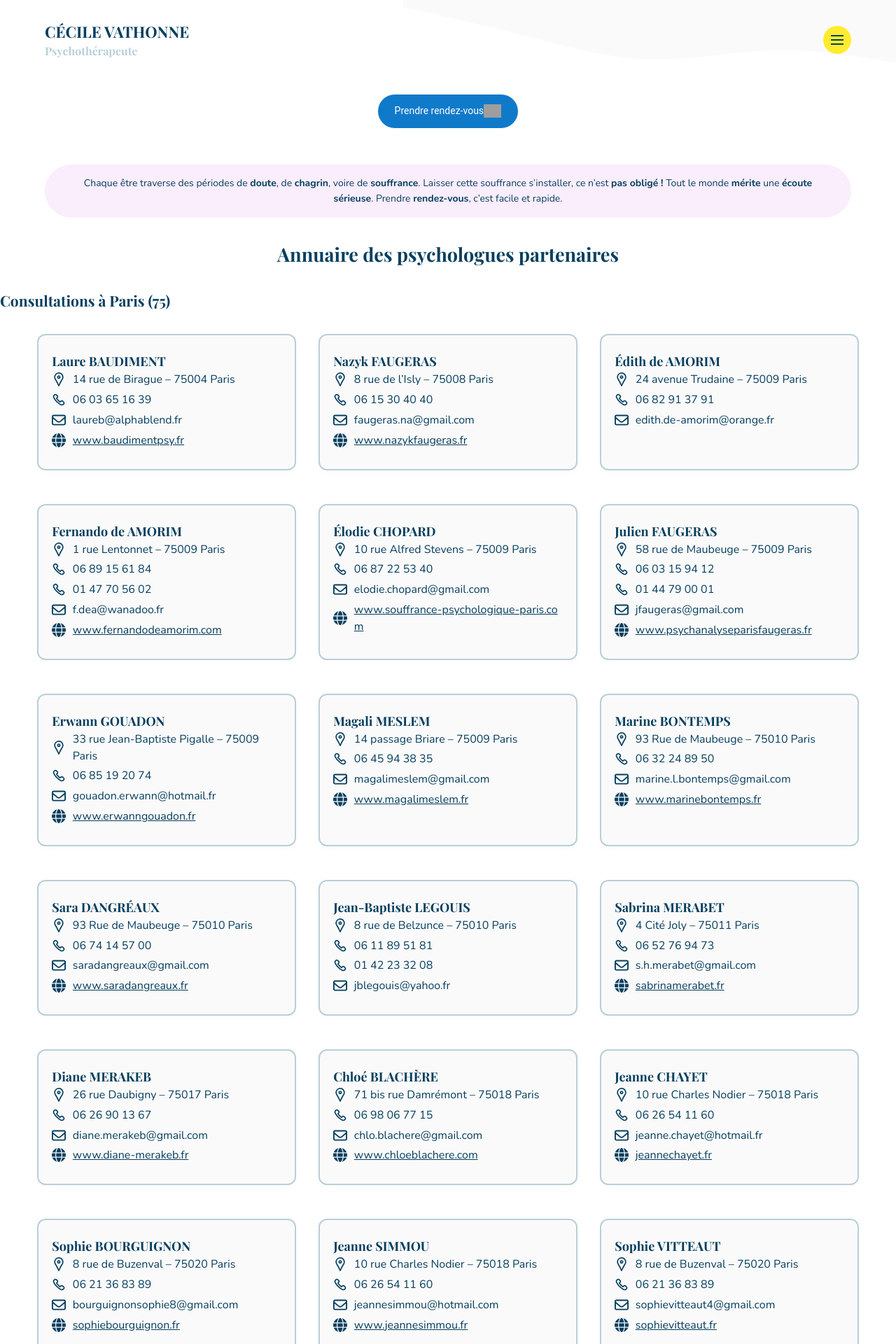
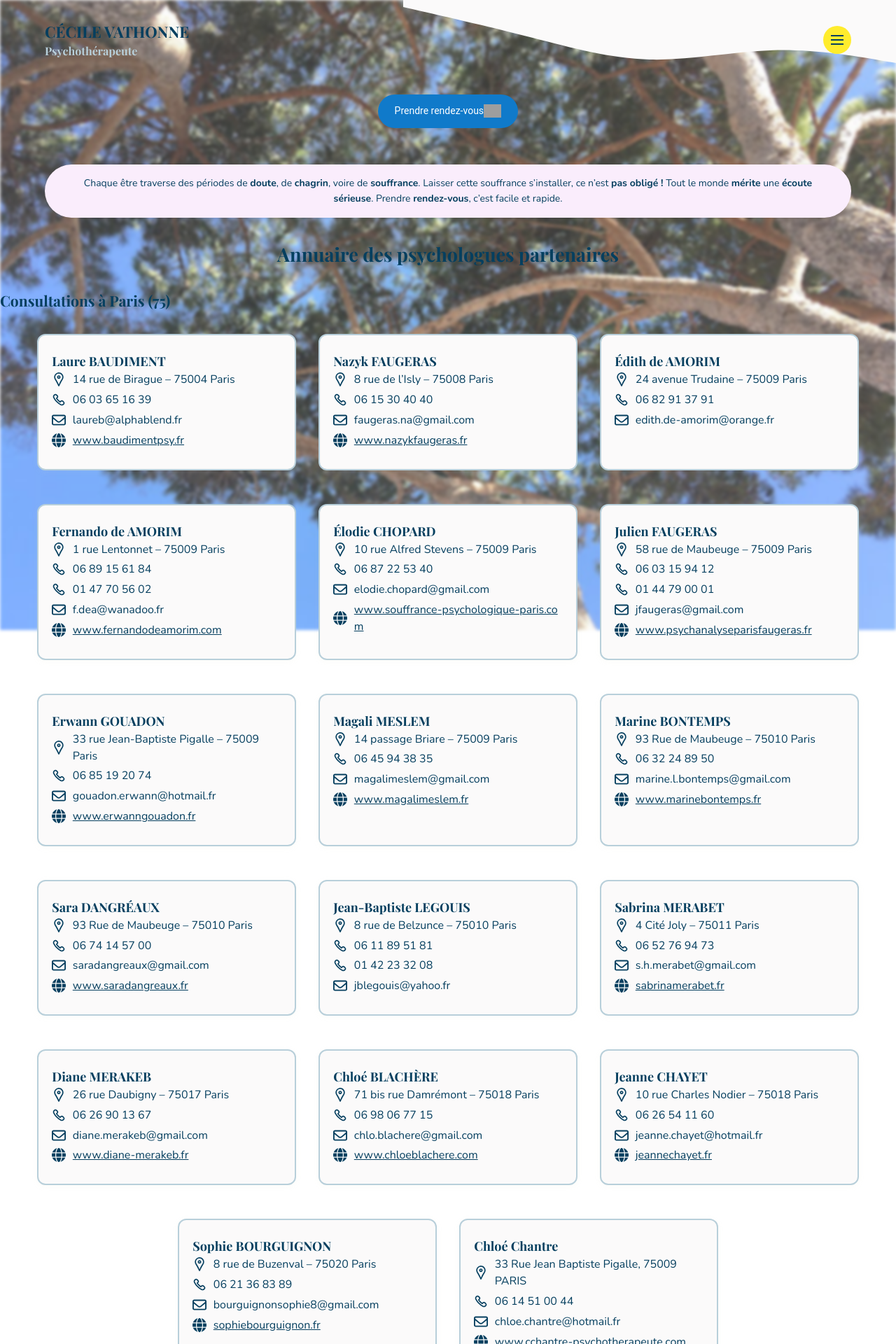
Before and after one commit to AV-13/Cecile-V, a Jekyll site: the page built from pages/network.html, in a window 1280 px wide. Shown: the top 1920 px of the page at 70% size. Built offline with Jekyll 4.4.1, drawn with Linux system fonts in a browser that asks for light colours; grey boxes are pictures that could not be loaded.

Commit message:
idée de merde de cécile

```diff
--- a/_layouts/default.html
+++ b/_layouts/default.html
@@ -39,6 +39,7 @@
 </script>
 
 <body>
+<div class="background-image"></div>
 {% include header.html %}
 <main>
     {{ content }}
--- a/assets/css/styles.css
+++ b/assets/css/styles.css
@@ -1,3 +1,15 @@
+.background-image {
+    position: fixed;
+    top: 0;
+    left: 0;
+    width: 100vw;
+    height: 100vh;
+    z-index: -1;
+    background: url('/assets/images/arbre.jpg') center center / cover no-repeat;
+    filter: blur(2px);
+    opacity: 0.8;
+    pointer-events: none;
+}
 /* Reset CSS Essentiel */
 @font-face {
     font-family: 'Nunito';
@@ -447,6 +459,19 @@ table {
 .take-appointment-button img {
     width: 15px;
     height: 15px;
+}
+@media (max-width: 400px) {
+    .appointment-images {
+        flex-direction: column;
+        gap: 16px;
+        margin: 20px 0;
+    }
+    .appointment-img {
+        width: 100%;
+        max-width: 100%;
+        border-radius: 10px;
+        box-shadow: 0 2px 8px rgba(0,0,0,0.08);
+    }
 }
 
 /* FOOTER */
--- a/index.html
+++ b/index.html
@@ -52,6 +52,10 @@ title: "Cécile Vathonne - Psychothérapeute"
                         alt="Blob"
                 />
             </div>
+<!--            <div class="appointment-images">-->
+<!--                <img src="{{ '/assets/images/accueil_psy.jpg' | relative_url }}" alt="Image 1" class="appointment-img" />-->
+<!--                <img src="{{ '/assets/images/paris.png' | relative_url }}" alt="Image 2" class="appointment-img" />-->
+<!--            </div>-->
 
             <a class="take-appointment-button" href="tel:762802577">
                 <img
--- a/pages/about-me.html
+++ b/pages/about-me.html
@@ -18,7 +18,7 @@ permalink: /a-propos/
                         Diplômée de l’Université Paris V Descartes, j’ai suivi une formation de Psychologie clinique,
                         Psychopathologie et Psychanalyse (PCPP). Je dispose donc du titre de <b>psychologue
                         clinicienne</b> et
-                        je suis référencée auprès de l’Agence Régionale de santé (numéro ADELI : 949326805).
+                        je suis référencée auprès de l’Agence Régionale de santé (numéro RPPS : 10009020818).
                         <br>
                         <br>
                         Grâce aux heures de stage clinique effectuées lors de ce cursus, je suis également habilitée à
--- a/pages/network.html
+++ b/pages/network.html
@@ -371,50 +371,6 @@ permalink: /reseau/
                 </p>
             </li>
             <li class="annuaire-item">
-                <h4>Jeanne SIMMOU</h4>
-                <p class="annuaire-info">
-                    <img class="annuaire-icon" alt="localisation-annuaire"
-                         src="{{ '/assets/images/icons/localisation-annuaire.svg' | relative_url }}">
-                    10 rue Charles Nodier – 75018 Paris
-                </p>
-                <p class="annuaire-info">
-                    <img class="annuaire-icon" alt="téléphone"
-                         src="{{ '/assets/images/icons/telephone-empty-annuaire.svg' | relative_url }}">
-                    06 26 54 11 60
-                </p>
-                <p class="annuaire-info">
-                    <img class="annuaire-icon" alt="mail"
-                         src="{{ '/assets/images/icons/enveloppe-empty-annuaire.svg' | relative_url }}">
-                    jeannesimmou@hotmail.com
-                </p>
-                <p class="annuaire-info">
-                    <img class="annuaire-icon" alt="web" src="{{ '/assets/images/icons/globe.svg' | relative_url }}">
-                    <a target="_blank" href="https://www.jeannesimmou.fr">www.jeannesimmou.fr</a>
-                </p>
-            </li>
-            <li class="annuaire-item">
-                <h4>Sophie VITTEAUT</h4>
-                <p class="annuaire-info">
-                    <img class="annuaire-icon" alt="localisation-annuaire"
-                         src="{{ '/assets/images/icons/localisation-annuaire.svg' | relative_url }}">
-                    8 rue de Buzenval – 75020 Paris
-                </p>
-                <p class="annuaire-info">
-                    <img class="annuaire-icon" alt="téléphone"
-                         src="{{ '/assets/images/icons/telephone-empty-annuaire.svg' | relative_url }}">
-                    06 21 36 83 89
-                </p>
-                <p class="annuaire-info">
-                    <img class="annuaire-icon" alt="mail"
-                         src="{{ '/assets/images/icons/enveloppe-empty-annuaire.svg' | relative_url }}">
-                    sophievitteaut4@gmail.com
-                </p>
-                <p class="annuaire-info">
-                    <img class="annuaire-icon" alt="web" src="{{ '/assets/images/icons/globe.svg' | relative_url }}">
-                    <a target="_blank" href="https://sophievitteaut.fr">sophievitteaut.fr</a>
-                </p>
-            </li>
-            <li class="annuaire-item">
                 <h4>Chloé Chantre</h4>
                 <p class="annuaire-info">
                     <img class="annuaire-icon" alt="localisation-annuaire"
```
Also changed, not shown: assets/images/paris.png (added).
